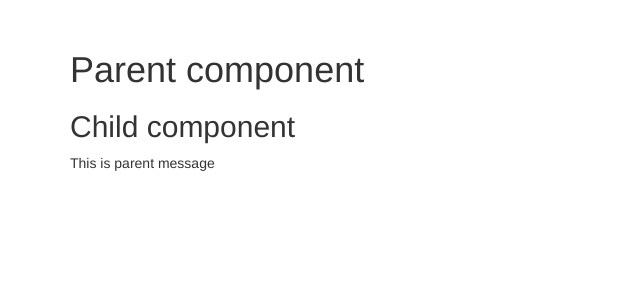
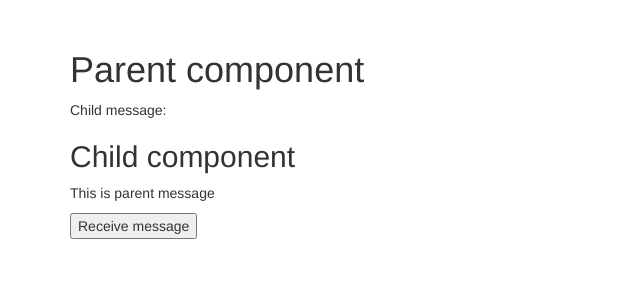
Before and after one commit to 00009294/SuperDuperMeme, an Angular app: page / in a window 1280 px wide. Shown: the top 300 px of the page, without its empty margins (0-640 px from the left). Built offline with nearby package versions, Linux system fonts and the light colour scheme.

Commit message:
Implemented Output()

```diff
--- a/src/app/child/child.component.html
+++ b/src/app/child/child.component.html
@@ -1,2 +1,3 @@
 <h2>Child component</h2>
 <p>{{message}}</p>
+<button (click)="callParentGreet()">Receive message</button>
--- a/src/app/child/child.component.ts
+++ b/src/app/child/child.component.ts
@@ -1,4 +1,4 @@
-import { Component, Input } from '@angular/core';
+import { Component, Input, Output, EventEmitter } from '@angular/core';
 
 @Component({
   selector: 'app-child',
@@ -6,7 +6,12 @@ import { Component, Input } from '@angular/core';
   styleUrl: './child.component.css'
 })
 export class ChildComponent {
+  @Input() message!: string;
+  @Output() greetEvent = new EventEmitter();
+  childMessage = "this is child message";
 
-  @Input() message!: string;
+  callParentGreet(){
+    this.greetEvent.emit(this.childMessage);
+  }
 
 }
--- a/src/app/parent/parent.component.html
+++ b/src/app/parent/parent.component.html
@@ -1,2 +1,3 @@
 <h1>Parent component</h1>
-<app-child [message]="parentMessage" ></app-child>
+<p>Child message: {{childMessage}}</p>
+<app-child [message]="parentMessage" (greetEvent)="greet($event)"></app-child>
--- a/src/app/parent/parent.component.ts
+++ b/src/app/parent/parent.component.ts
@@ -7,6 +7,10 @@ import { Component } from '@angular/core';
 })
 export class ParentComponent {
 
+  childMessage!: string;
   parentMessage = "This is parent message";
 
+  greet(message: string){
+    this.childMessage = message;
+  }
 }
```
